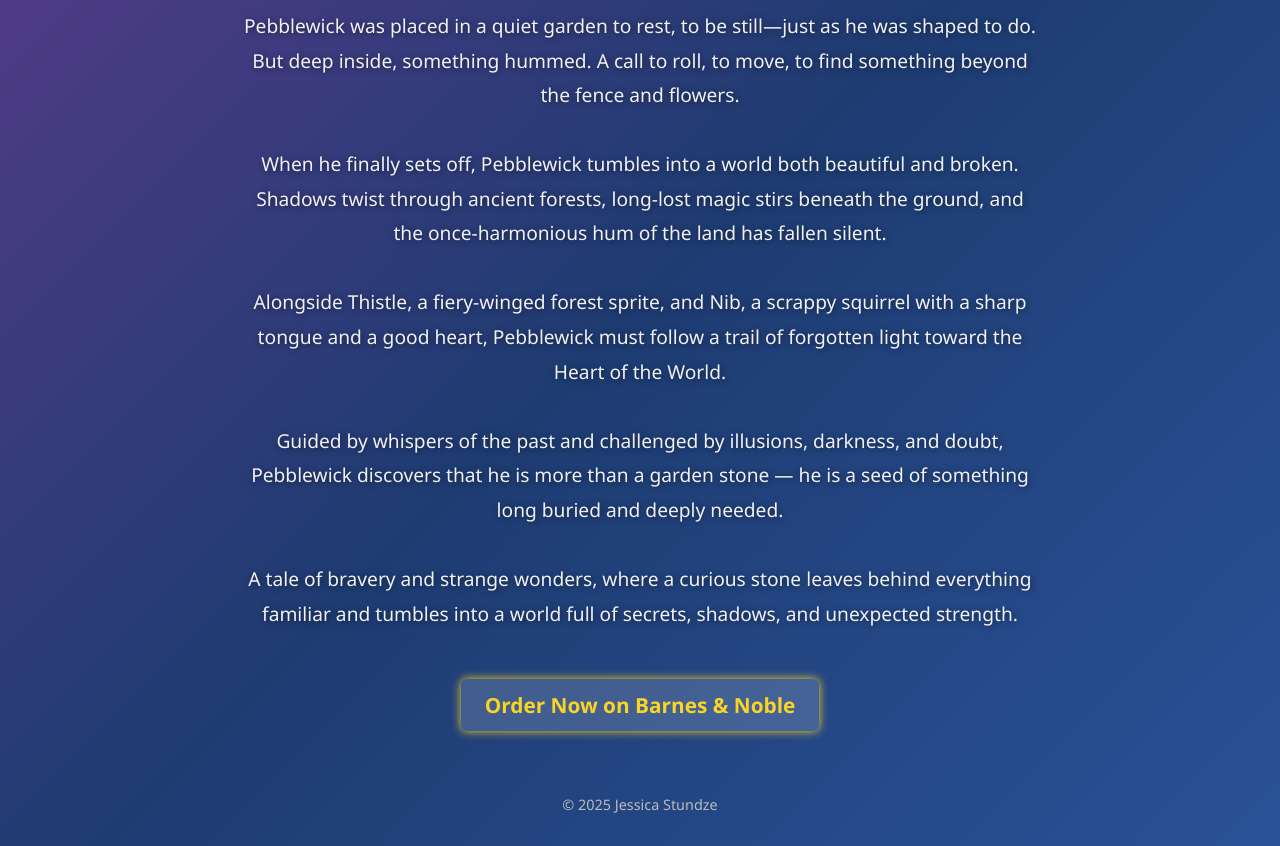
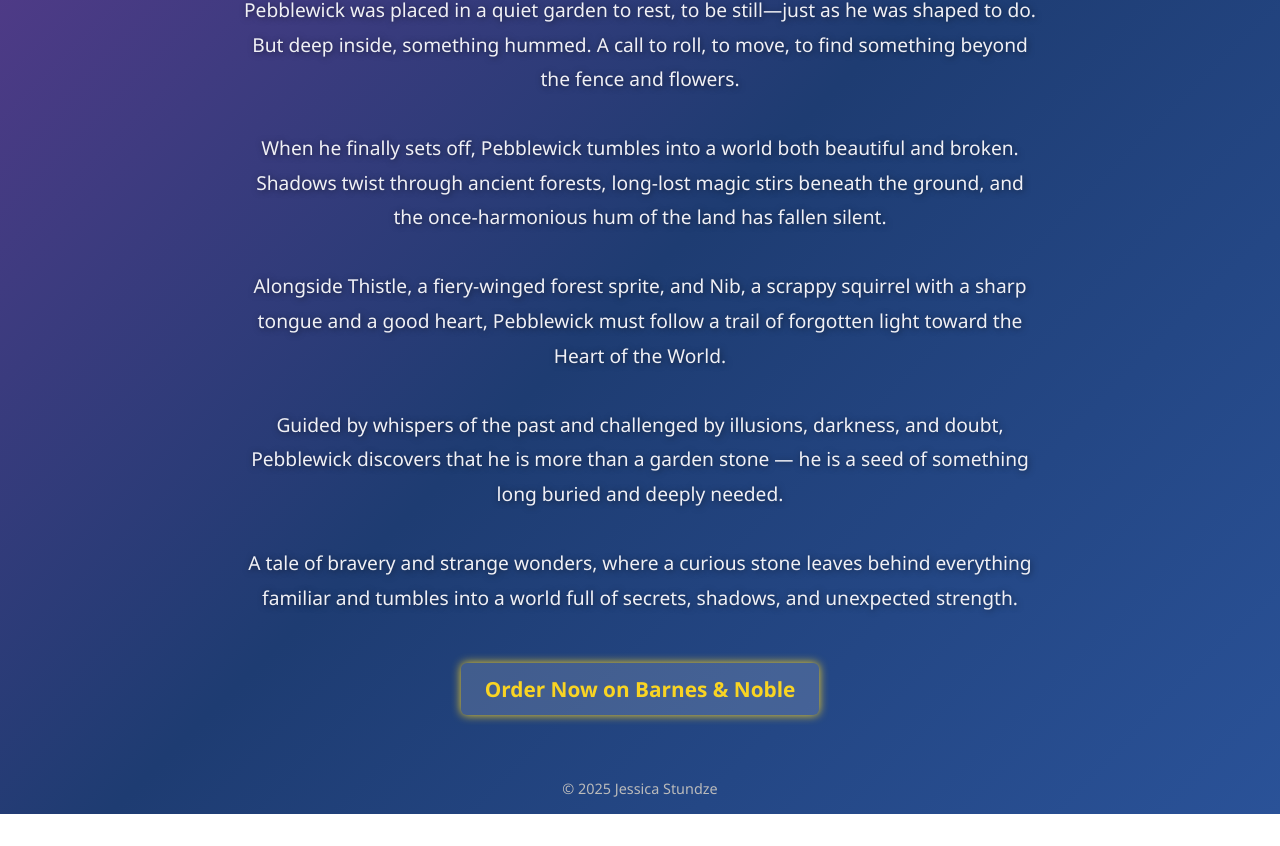
Before and after one commit to Stundze/jessicastundze.github.io, a plain HTML site: page index.html in a window 1280 px wide. Shown: the part 1422-2268 px from the top of the page. After the commit the page ends 2236 px from the top, so only its background shows below. Drawn offline with Linux system fonts and the light colour scheme.

Commit message:
index.html

```diff
--- a/index.html
+++ b/index.html
@@ -14,7 +14,6 @@
       display: flex;
       flex-direction: column;
       align-items: center;
-      padding: 2rem 1rem;
       text-align: center;
     }
 
@@ -48,7 +47,8 @@
     .content {
       max-width: 800px;
       width: 100%;
-      margin-top: 100px; /* keeps content below nav */
+      margin-top: 100px; /* space so content isn’t hidden behind nav */
+      padding: 1rem;
     }
 
     /* Headings */
@@ -155,7 +155,7 @@
       A tale of bravery and strange wonders, where a curious stone leaves behind everything familiar and tumbles into a world full of secrets, shadows, and unexpected strength.
     </p>
 
-    <a class="order-link" href="https://www.barnesandnoble.com/w/the-adventures-of-pebblewick-jessica-stundze/1147626330;jsessionid=7934B1D0A49434A49709AA14F614748B.prodny_store01-atgap10?ean=9798317680879" target="_blank" rel="noopener noreferrer">
+    <a class="order-link" href="https://www.barnesandnoble.com/w/the-adventures-of-pebblewick-jessica-stundze/1147626330?ean=9798317680879" target="_blank" rel="noopener noreferrer">
       Order Now on Barnes & Noble
     </a>
 
```
